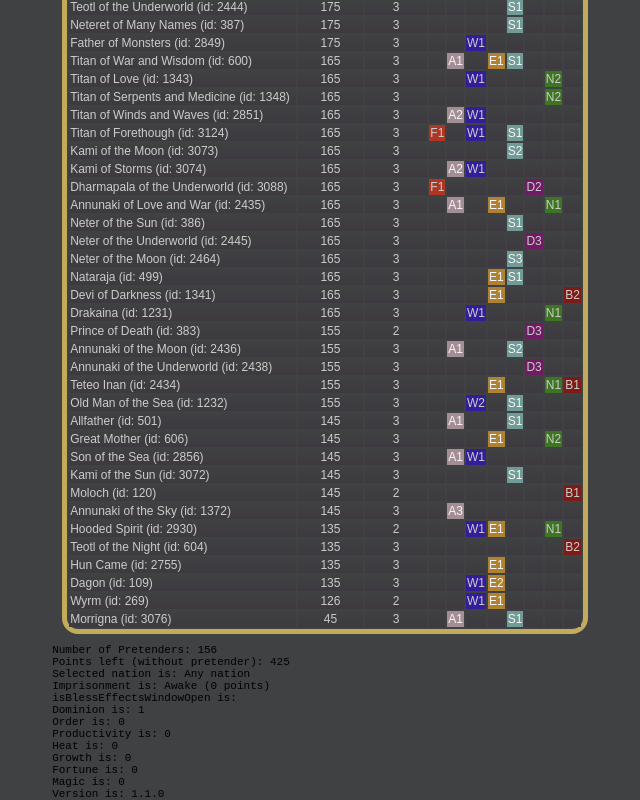
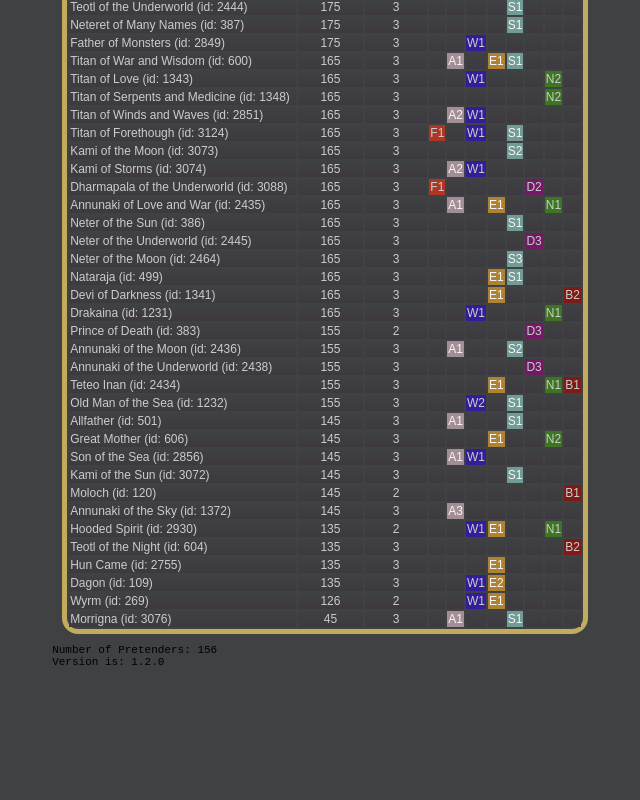
Before and after one commit to bsielski/pretenders-dom5, a React (Create React App) app: page / in a window 1280 px wide. Shown: the part 2729-3529 px from the top of the page, without its empty margins (315-955 px from the left). After the commit the page ends 3397 px from the top, so only its background shows below. Built offline with nearby package versions, Linux system fonts and the light colour scheme.

Commit message:
Less info in debug bar

```diff
--- a/src/App.js
+++ b/src/App.js
@@ -56,7 +56,7 @@ class Debug extends React.Component {
     return (
       <div>
         <section id="debugger">Number of Pretenders: {this.props.noOfPretenders}</section>
-        <section id="debugger">Points left (without pretender): {this.props.points}</section>
+        {/*<section id="debugger">Points left (without pretender): {this.props.points}</section>
         <section id="debugger">Selected nation is: {this.props.nation}</section>
         <section id="debugger">Imprisonment is: {this.props.imprisonment}</section>
         <section id="debugger">isBlessEffectsWindowOpen is: {this.props.isBlessEffectsWindowOpen}</section>
@@ -67,7 +67,7 @@ class Debug extends React.Component {
         <section id="debugger">Growth is: {this.props.growth}</section>
         <section id="debugger">Fortune is: {this.props.fortune}</section>
         <section id="debugger">Magic is: {this.props.magic}</section>
-        <section id="debugger">Version is: {VERSION}</section>
+       */} <section id="debugger">Version is: {VERSION}</section>
       </div>
     );
   }
--- a/src/version.js
+++ b/src/version.js
@@ -1 +1 @@
-export const VERSION = "1.1.0";
+export const VERSION = "1.2.0";
```
